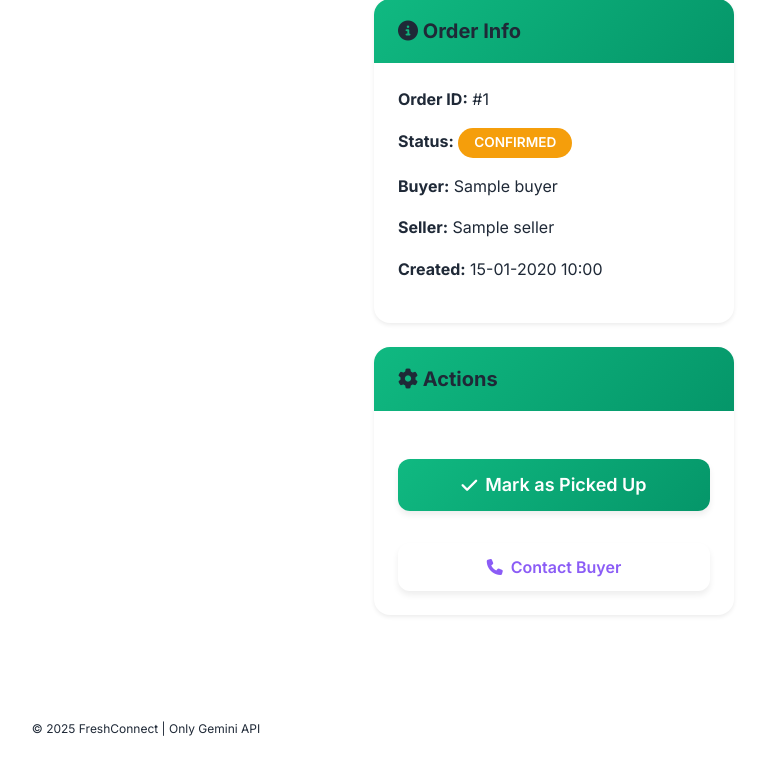
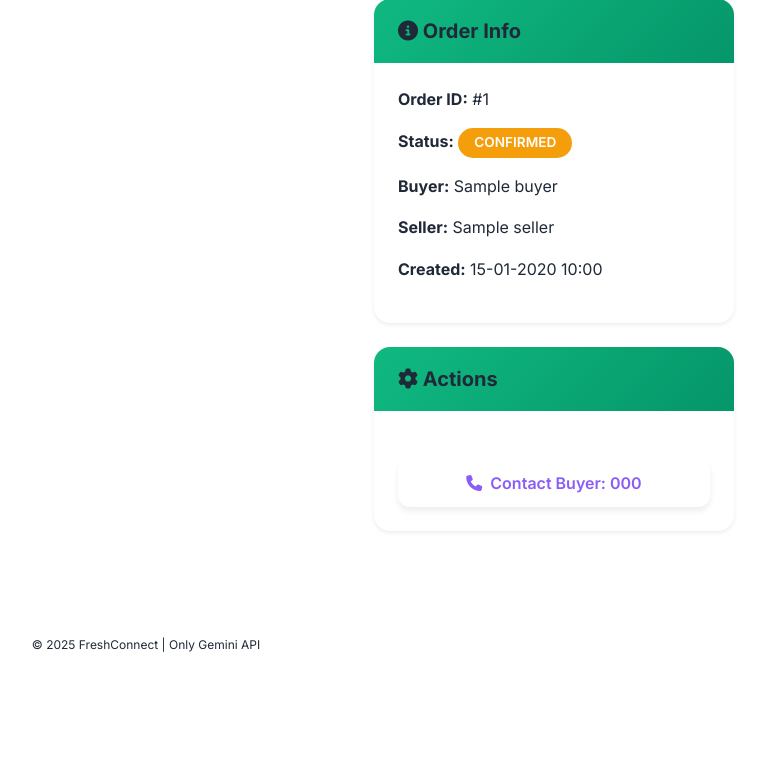
Before and after one commit to SRIJAICJ24/freshconnect-marketplace, a Python web app: template app/templates/driver/delivery_detail.html in a window 1280 px wide. Shown: the part 1245-2003 px from the top of the page, without its empty margins (494-1259 px from the left). After the commit the page ends 1897 px from the top, so only its background shows below. Run offline with Jinja, Linux system fonts and the light colour scheme; the template is opened without the code that fills it: most values are stand-ins (such as "Sample title", 1, 10 or a date in 2020).

Commit message:
Fix Mark as Delivered button - add proper form with POST action

```diff
--- a/app/templates/driver/delivery_detail.html
+++ b/app/templates/driver/delivery_detail.html
@@ -226,23 +226,45 @@
                     <h5 class="mb-0"><i class="fas fa-cog"></i> Actions</h5>
                 </div>
                 <div class="card-body">
-                    {% if order.order_status == 'confirmed' %}
-                        <button class="btn btn-success btn-lg w-100 mb-2">
-                            <i class="fas fa-check"></i> Mark as Picked Up
-                        </button>
-                    {% elif order.order_status == 'in_transit' %}
-                        <button class="btn btn-primary btn-lg w-100 mb-2">
-                            <i class="fas fa-truck"></i> Mark as Delivered
-                        </button>
+                    {% if assignment %}
+                        {% if assignment.assignment_status == 'assigned' %}
+                            <!-- Mark as Picked Up -->
+                            <form method="POST" action="{{ url_for('driver.mark_pickup', assignment_id=assignment.id) }}" onsubmit="return confirm('Mark this order as picked up?');">
+                                <button type="submit" class="btn btn-success btn-lg w-100 mb-2">
+                                    <i class="fas fa-check"></i> Mark as Picked Up
+                                </button>
+                            </form>
+                        {% elif assignment.assignment_status == 'in_transit' %}
+                            <!-- Mark as Delivered -->
+                            <form method="POST" action="{{ url_for('driver.mark_delivery', assignment_id=assignment.id) }}" onsubmit="return confirm('Mark this order as delivered?');">
+                                <button type="submit" class="btn btn-primary btn-lg w-100 mb-2">
+                                    <i class="fas fa-truck"></i> Mark as Delivered
+                                </button>
+                            </form>
+                        {% elif assignment.assignment_status == 'delivered' %}
+                            <div class="alert alert-success mb-0">
+                                <i class="fas fa-check-circle"></i> Delivery Complete!
+                            </div>
+                        {% endif %}
                     {% elif order.order_status == 'delivered' %}
                         <div class="alert alert-success mb-0">
                             <i class="fas fa-check-circle"></i> Delivery Complete!
                         </div>
+                    {% else %}
+                        <div class="alert alert-warning mb-0">
+                            <i class="fas fa-exclamation-triangle"></i> Assignment not found
+                        </div>
                     {% endif %}
 
-                    <button class="btn btn-outline-secondary w-100">
-                        <i class="fas fa-phone"></i> Contact Buyer
+                    {% if order.buyer and order.buyer.phone %}
+                    <a href="tel:{{ order.buyer.phone }}" class="btn btn-outline-secondary w-100">
+                        <i class="fas fa-phone"></i> Contact Buyer: {{ order.buyer.phone }}
+                    </a>
+                    {% else %}
+                    <button class="btn btn-outline-secondary w-100" disabled>
+                        <i class="fas fa-phone"></i> Contact Buyer (No phone)
                     </button>
+                    {% endif %}
                 </div>
             </div>
         </div>
```
Also changed, not shown: app/routes/driver.py (+7 -0 lines).
